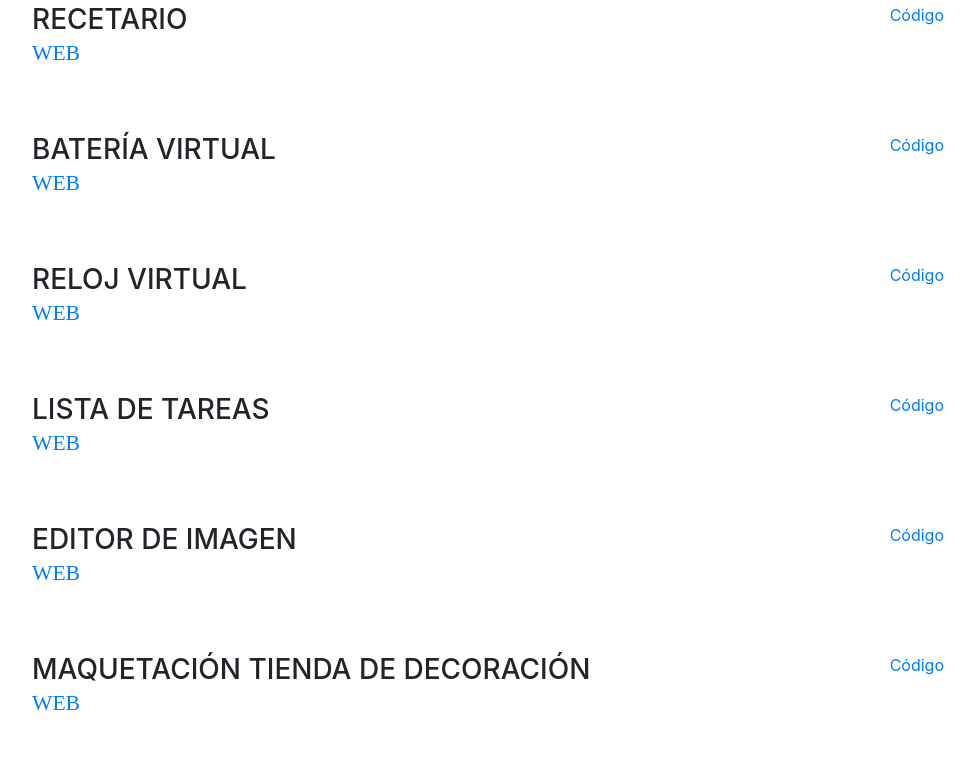
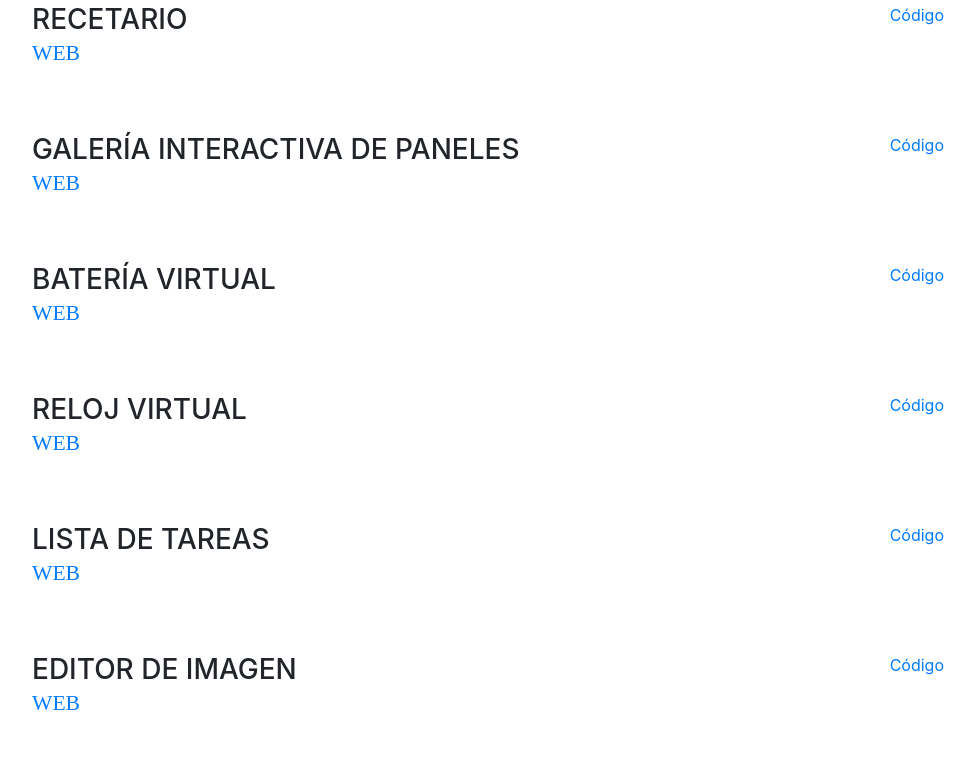
Before and after one commit to AnaliaRio/PortfolioES, a website with bundled scripts: page index.html in a window 1280 px wide. Shown: the part 931-1711 px from the top of the page, without its empty margins (288-1263 px from the left). Built offline with nearby package versions, Linux system fonts and the light colour scheme; a web font is replaced by a local one.

Commit message:
added new project

```diff
--- a/index.html
+++ b/index.html
@@ -193,6 +193,17 @@
             </div>
             <div class="resume-date text-md-right">
               <span class="text-primary"><a href="https://github.com/AnaliaRio/Recipe-finder" target="_blank">Código</a></span>
+            </div>
+          </div>
+
+          <div class="resume-item d-flex flex-column flex-md-row mb-5">
+            <div class="resume-content mr-auto">
+              <h3 class="mb-0">Galería interactiva de paneles</h3>
+              <div class="subheading mb-3"><a href="https://analiario.github.io/Flex-Panel-Gallery/" target="_blank">Web</a></div>
+              <!-- <p>Bring to the table win-win survival strategies to ensure proactive domination. At the end of the day, going forward, a new normal that has evolved from generation X is on the runway heading towards a streamlined cloud solution. User generated content in real-time will have multiple touchpoints for offshoring.</p> -->
+            </div>
+            <div class="resume-date text-md-right">
+              <span class="text-primary"><a href="https://github.com/AnaliaRio/Flex-Panel-Gallery" target="_blank">Código</a></span>
             </div>
           </div>
 
```
